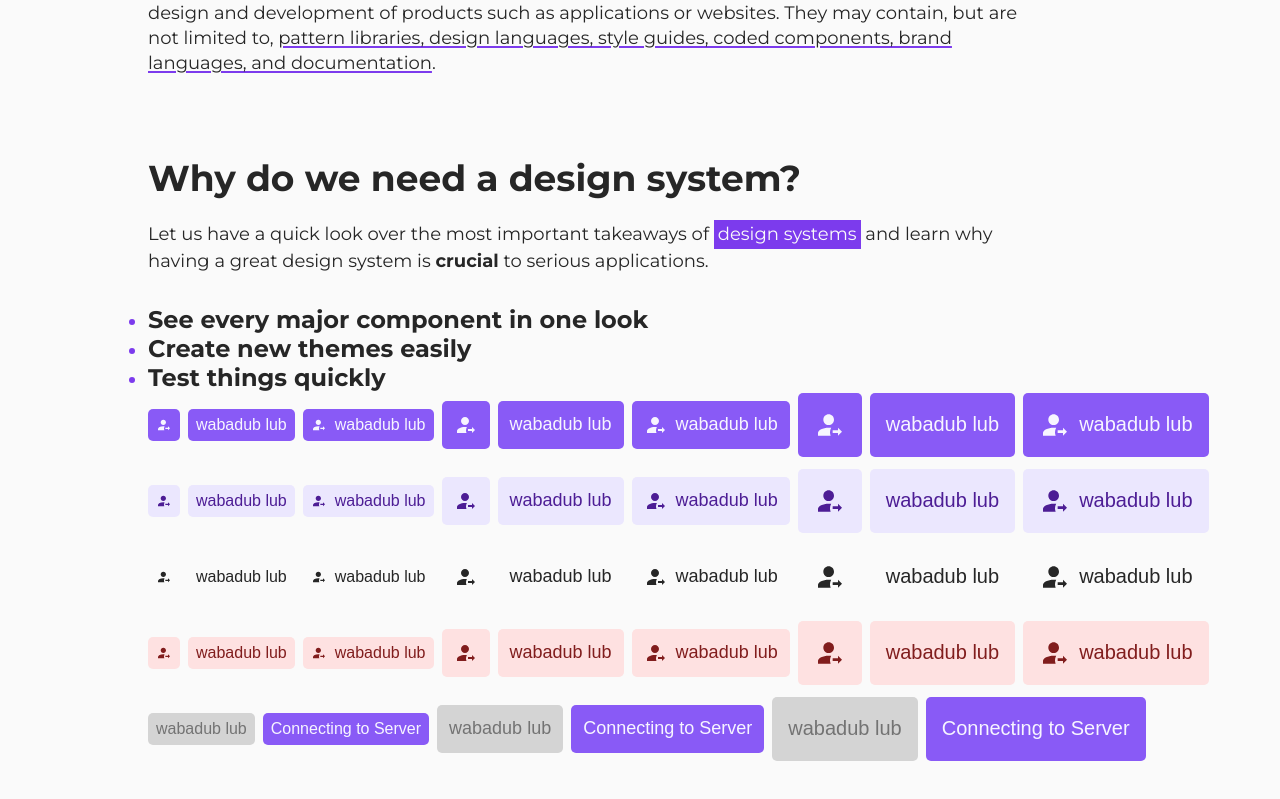
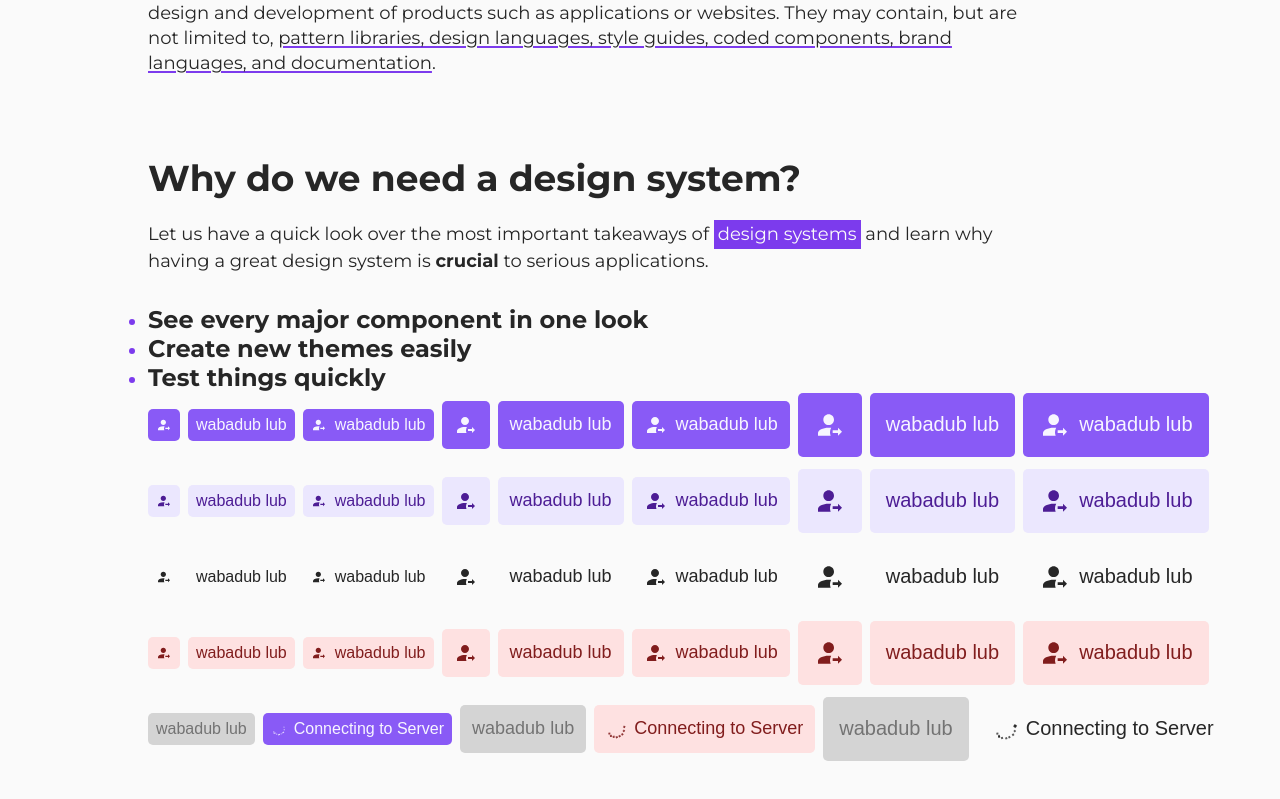
Before and after one commit to basliq/luna-web, a Next.js app: page /sandbox in a window 1280 px wide. Shown: the part 584-1383 px from the top of the page. Built offline with nearby package versions, Linux system fonts and the light colour scheme.

Commit message:
feat(button): add spinner

```diff
--- a/src/app/sandbox/page.tsx
+++ b/src/app/sandbox/page.tsx
@@ -131,9 +131,14 @@ export default function Sandbox() {
           <Button status='disabled' size='small' text='wabadub lub' />
           <Button status='pending' size='small' text='wabadub lub' />
           <Button status='disabled' text='wabadub lub' />
-          <Button status='pending' text='wabadub lub' />
+          <Button status='pending' type='danger' text='wabadub lub' />
           <Button status='disabled' size='large' text='wabadub lub' />
-          <Button status='pending' size='large' text='wabadub lub' />
+          <Button
+            status='pending'
+            type='tertiary'
+            size='large'
+            text='wabadub lub'
+          />
         </div>
       </section>
     </div>
--- a/src/component/button/Button.tsx
+++ b/src/component/button/Button.tsx
@@ -1,5 +1,6 @@
 import s from './button.module.scss'
 import Icon, {IconTypes} from '../../icon/Icon.tsx'
+import {Spinner} from '@/component/spinner/Spinner.tsx'
 
 type ButtonSize = 'small' | 'medium' | 'large'
 type ButtonType = 'primary' | 'secondary' | 'tertiary' | 'danger' | 'special'
@@ -34,6 +35,7 @@ export const Button = ({
       // TODO - add spinner for pending status
       return (
         <>
+          <Spinner size={size} />
           <p>{pendingText}</p>
         </>
       )
--- /dev/null
+++ b/src/component/spinner/Spinner.tsx
@@ -0,0 +1,23 @@
+import s from './spinner.module.scss'
+
+// This component is an adapter for spinner downloaded from
+// https://loading.io/css/
+
+type SpinnerProps = {
+  size: 'small' | 'medium' | 'large'
+}
+
+export const Spinner = ({size = 'small'}: SpinnerProps) => {
+  return (
+    <div className={`${s.ldsRoller} ${s[size]}`}>
+      <div></div>
+      <div></div>
+      <div></div>
+      <div></div>
+      <div></div>
+      <div></div>
+      <div></div>
+      <div></div>
+    </div>
+  )
+}
--- /dev/null
+++ b/src/component/spinner/spinner.module.scss
@@ -0,0 +1,122 @@
+.ldsRoller.small {
+  --size: 15px;
+  --raw-size: 15;
+}
+
+.ldsRoller.medium {
+  --size: 20px;
+  --raw-size: 20;
+}
+
+.ldsRoller.large {
+  --size: 25px;
+  --raw-size: 25;
+}
+
+.ldsRoller {
+  --original-size: 80;
+  --ratio: calc(var(--raw-size) / var(--original-size));
+
+  display: inline-block;
+  position: relative;
+  width: var(--size);
+  height: var(--size);
+}
+
+.ldsRoller div {
+  animation: lds-roller 1.2s cubic-bezier(0.5, 0, 0.5, 1) infinite;
+  transform-origin: calc(var(--size) / 2) calc(var(--size) / 2);
+}
+
+.ldsRoller div::after {
+  content: ' ';
+  display: block;
+  position: absolute;
+  width: calc(7px * var(--ratio));
+  height: calc(7px * var(--ratio));
+  border-radius: var(--radius-circle);
+  color: inherit;
+  background-color: currentcolor;
+  margin: calc(-4px * var(--ratio)) 0 0 calc(-4px * var(--ratio));
+}
+
+.ldsRoller div:nth-child(1) {
+  animation-delay: -0.036s;
+}
+
+.ldsRoller div:nth-child(1)::after {
+  top: calc(63px * var(--ratio));
+  left: calc(63px * var(--ratio));
+}
+
+.ldsRoller div:nth-child(2) {
+  animation-delay: -0.072s;
+}
+
+.ldsRoller div:nth-child(2)::after {
+  top: calc(68px * var(--ratio));
+  left: calc(56px * var(--ratio));
+}
+
+.ldsRoller div:nth-child(3) {
+  animation-delay: -0.108s;
+}
+
+.ldsRoller div:nth-child(3)::after {
+  top: calc(71px * var(--ratio));
+  left: calc(48px * var(--ratio));
+}
+
+.ldsRoller div:nth-child(4) {
+  animation-delay: -0.144s;
+}
+
+.ldsRoller div:nth-child(4)::after {
+  top: calc(72px * var(--ratio));
+  left: calc(40px * var(--ratio));
+}
+
+.ldsRoller div:nth-child(5) {
+  animation-delay: -0.18s;
+}
+
+.ldsRoller div:nth-child(5)::after {
+  top: calc(71px * var(--ratio));
+  left: calc(32px * var(--ratio));
+}
+
+.ldsRoller div:nth-child(6) {
+  animation-delay: -0.216s;
+}
+
+.ldsRoller div:nth-child(6)::after {
+  top: calc(68px * var(--ratio));
+  left: calc(24px * var(--ratio));
+}
+
+.ldsRoller div:nth-child(7) {
+  animation-delay: -0.252s;
+}
+
+.ldsRoller div:nth-child(7)::after {
+  top: calc(63px * var(--ratio));
+  left: calc(17px * var(--ratio));
+}
+
+.ldsRoller div:nth-child(8) {
+  animation-delay: -0.288s;
+}
+
+.ldsRoller div:nth-child(8)::after {
+  top: calc(56px * var(--ratio));
+  left: calc(12px * var(--ratio));
+}
+@keyframes lds-roller {
+  0% {
+    transform: rotate(0deg);
+  }
+
+  100% {
+    transform: rotate(360deg);
+  }
+}
```
